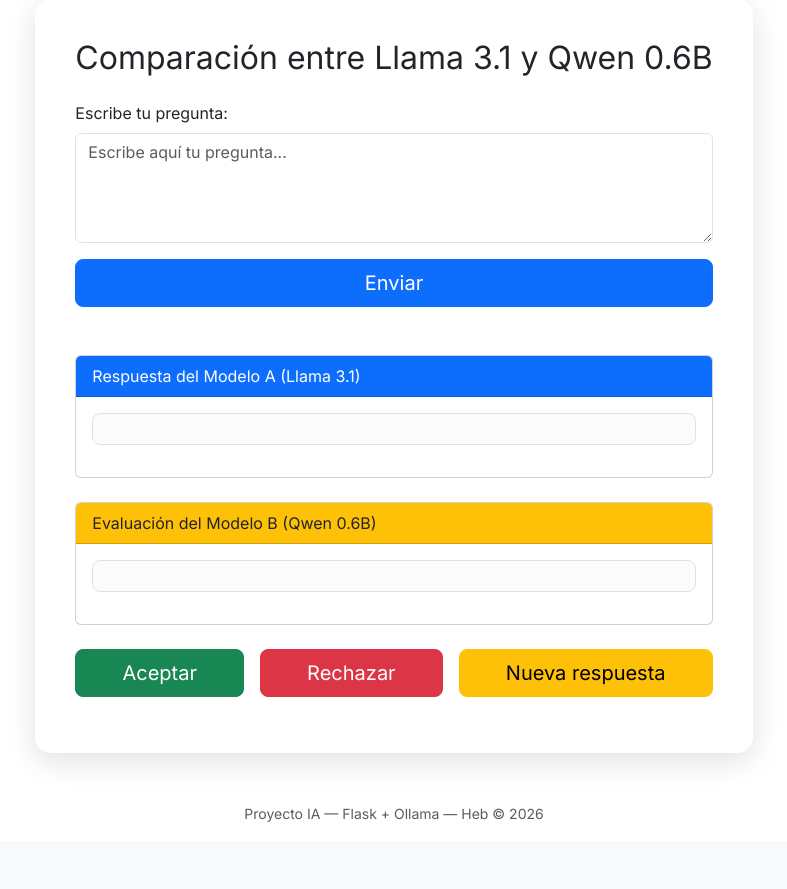
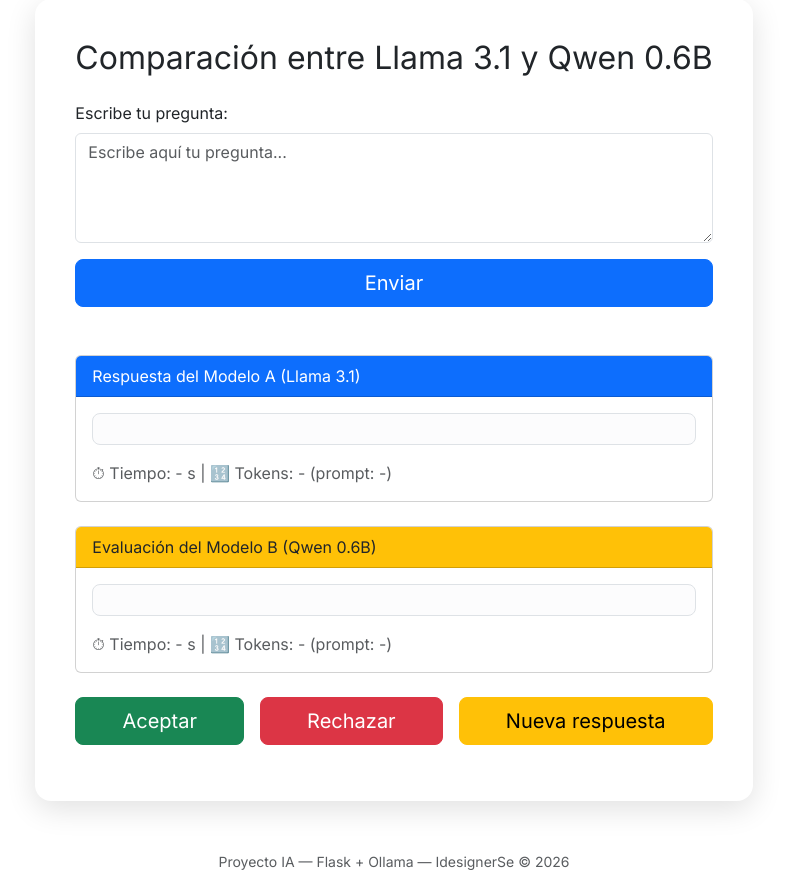
Before and after one commit to IdesignerSe/py_exercise, a Flask app: page /duelo in a window 1280 px wide. Shown: the part 119-1008 px from the top of the page, without its empty margins (246-1033 px from the left). Before the commit the page ends 941 px from the top, so only its background shows below. Run offline with Flask 3, Linux system fonts and the light colour scheme.

Commit message:
agregar tiempo y cantidad de tokens utilizado

```diff
--- a/app.py
+++ b/app.py
@@ -1,5 +1,6 @@
 from flask import Flask, render_template, request, jsonify
 import ollama
+import time
 
 app = Flask(__name__)
 
@@ -56,19 +57,31 @@
 
 # Modelo A: responde (Llama 3.1 8B)
 def modelo_a_responde(pregunta):
-    respuesta = ollama.generate(
+    start_a = time.time()
+    respuesta_a_raw = ollama.generate(
         model="llama3.1:8b",
         prompt=pregunta
     )
-    return respuesta["response"]
+    tiempo_a = time.time() - start_a
+
+    respuesta_a = respuesta_a_raw["response"]
+    tokens_a = respuesta_a_raw.get("eval_count", 0)
+    prompt_tokens_a = respuesta_a_raw.get("prompt_eval_count", 0)
+
+    return {
+        "texto": respuesta_a,
+        "tiempo": tiempo_a,
+        "tokens": tokens_a,
+        "prompt_tokens": prompt_tokens_a
+    }
 
 # Modelo B: evalúa (Qwen 0.6B)
-def modelo_b_evalua(respuesta_a):
+def modelo_b_evalua(respuesta_a_texto):
     prompt_evaluacion = f"""
 Evalúa la siguiente respuesta generada por otro modelo:
 
 RESPUESTA DEL MODELO A:
-{respuesta_a}
+{respuesta_a_texto}
 
 Quiero que me digas:
 - Si la explicación es correcta.
@@ -79,12 +92,23 @@
 Sé crítico pero justo.
 """
 
-    evaluacion = ollama.generate(
+    start_b = time.time()
+    evaluacion_b_raw = ollama.generate(
         model="qwen3:0.6b",
         prompt=prompt_evaluacion
     )
+    tiempo_b = time.time() - start_b
 
-    return evaluacion["response"]
+    evaluacion_b = evaluacion_b_raw["response"]
+    tokens_b = evaluacion_b_raw.get("eval_count", 0)
+    prompt_tokens_b = evaluacion_b_raw.get("prompt_eval_count", 0)
+
+    return {
+        "texto": evaluacion_b,
+        "tiempo": tiempo_b,
+        "tokens": tokens_b,
+        "prompt_tokens": prompt_tokens_b
+    }
 
 
 # -----------------------------
@@ -103,12 +127,18 @@
     data = request.json
     pregunta = data["pregunta"]
 
-    respuesta_a = modelo_a_responde(pregunta)
-    evaluacion_b = modelo_b_evalua(respuesta_a)
+    modelo_a = modelo_a_responde(pregunta)
+    modelo_b = modelo_b_evalua(modelo_a["texto"])
 
     return jsonify({
-        "respuesta_a": respuesta_a,
-        "evaluacion_b": evaluacion_b
+        "respuesta_a": modelo_a["texto"],
+        "evaluacion_b": modelo_b["texto"],
+        "tiempo_a": modelo_a["tiempo"],
+        "tiempo_b": modelo_b["tiempo"],
+        "tokens_a": modelo_a["tokens"],
+        "tokens_b": modelo_b["tokens"],
+        "prompt_tokens_a": modelo_a["prompt_tokens"],
+        "prompt_tokens_b": modelo_b["prompt_tokens"]
     })
 
 
--- a/templates/duelo.html
+++ b/templates/duelo.html
@@ -63,7 +63,7 @@
                 placeholder="Escribe aquí tu pregunta..."
             ></textarea>
 
-            <button onclick="enviar()" class="btn btn-primary btn-lg w-100 mb-4">
+            <button id="btnEnviar" onclick="enviar()" class="btn btn-primary btn-lg w-100 mb-4">
                 Enviar
             </button>
 
@@ -74,6 +74,10 @@
                 </div>
                 <div class="card-body">
                     <pre id="respuestaA"></pre>
+                    <div class="text-muted mt-2">
+                        ⏱ Tiempo: <span id="tiempoA">-</span> s |
+                        🔢 Tokens: <span id="tokensA">-</span> (prompt: <span id="promptTokensA">-</span>)
+                    </div>
                 </div>
             </div>
 
@@ -84,6 +88,10 @@
                 </div>
                 <div class="card-body">
                     <pre id="evaluacionB"></pre>
+                    <div class="text-muted mt-2">
+                        ⏱ Tiempo: <span id="tiempoB">-</span> s |
+                        🔢 Tokens: <span id="tokensB">-</span> (prompt: <span id="promptTokensB">-</span>)
+                    </div>
                 </div>
             </div>
 
@@ -102,7 +110,7 @@
 
     <!-- FOOTER -->
     <footer class="text-center mt-5 mb-3 text-muted">
-        <small>Proyecto IA — Flask + Ollama — Heb © 2026</small>
+        <small>Proyecto IA — Flask + Ollama — IdesignerSe © 2026</small>
     </footer>
 
     <!-- Bootstrap JS -->
@@ -122,6 +130,14 @@
 
         // ENVIAR PREGUNTA
         async function enviar() {
+            const btnEnviar = document.getElementById("btnEnviar");
+
+            // Cambiar estado del botón
+            btnEnviar.textContent = "Enviando… 🔄";
+            btnEnviar.disabled = true;
+            btnEnviar.classList.remove("btn-primary");
+            btnEnviar.classList.add("btn-outline-primary");
+
             ultimaPregunta = document.getElementById("pregunta").value;
 
             const res = await fetch("/api/duelo", {
@@ -132,27 +148,82 @@
 
             const data = await res.json();
 
+            actualizarResultados(data);
+
+            document.getElementById("botones").style.display = "flex";
+            document.getElementById("mensaje").innerHTML = "";
+
+            // Botón Enviar marcado como enviado
+            btnEnviar.textContent = "Enviado ✔";
+
+            // Reset botones secundarios
+            resetButtons();
+        }
+
+        function actualizarResultados(data) {
             document.getElementById("respuestaA").textContent = data.respuesta_a;
             document.getElementById("evaluacionB").textContent = data.evaluacion_b;
 
-            document.getElementById("botones").style.display = "flex";
-            document.getElementById("mensaje").innerHTML = "";
+            document.getElementById("tiempoA").textContent = data.tiempo_a.toFixed(2);
+            document.getElementById("tiempoB").textContent = data.tiempo_b.toFixed(2);
+
+            document.getElementById("tokensA").textContent = data.tokens_a;
+            document.getElementById("tokensB").textContent = data.tokens_b;
+
+            document.getElementById("promptTokensA").textContent = data.prompt_tokens_a;
+            document.getElementById("promptTokensB").textContent = data.prompt_tokens_b;
+        }
+
+        // Reset botones secundarios
+        function resetButtons() {
+            const aceptarBtn = document.querySelector("button[onclick='aceptar()']");
+            const rechazarBtn = document.querySelector("button[onclick='rechazar()']");
+            const nuevaBtn = document.querySelector("button[onclick='nuevaRespuesta()']");
+
+            aceptarBtn.textContent = "Aceptar";
+            aceptarBtn.disabled = false;
+            aceptarBtn.classList.remove("btn-outline-success");
+            aceptarBtn.classList.add("btn-success");
+
+            rechazarBtn.textContent = "Rechazar";
+            rechazarBtn.disabled = false;
+            rechazarBtn.classList.remove("btn-outline-danger");
+            rechazarBtn.classList.add("btn-danger");
+
+            nuevaBtn.textContent = "Nueva respuesta";
+            nuevaBtn.disabled = false;
         }
 
         // ACEPTAR
         function aceptar() {
+            const btn = document.querySelector("button[onclick='aceptar()']");
+            btn.textContent = "Aceptado ✔";
+            btn.classList.remove("btn-success");
+            btn.classList.add("btn-outline-success");
+            btn.disabled = true;
+
             document.getElementById("mensaje").innerHTML =
                 `<div class="alert alert-success">✔ Respuesta aceptada por el humano responsable.</div>`;
         }
 
         // RECHAZAR
         function rechazar() {
+            const btn = document.querySelector("button[onclick='rechazar()']");
+            btn.textContent = "Rechazado ✘";
+            btn.classList.remove("btn-danger");
+            btn.classList.add("btn-outline-danger");
+            btn.disabled = true;
+
             document.getElementById("mensaje").innerHTML =
                 `<div class="alert alert-danger">✘ Respuesta rechazada. Puedes generar una nueva.</div>`;
         }
 
         // NUEVA RESPUESTA
         async function nuevaRespuesta() {
+            const btn = document.querySelector("button[onclick='nuevaRespuesta()']");
+            btn.textContent = "Generando… 🔄";
+            btn.disabled = true;
+
             const res = await fetch("/api/duelo", {
                 method: "POST",
                 headers: { "Content-Type": "application/json" },
@@ -161,8 +232,10 @@
 
             const data = await res.json();
 
-            document.getElementById("respuestaA").textContent = data.respuesta_a;
-            document.getElementById("evaluacionB").textContent = data.evaluacion_b;
+            actualizarResultados(data);
+
+            btn.textContent = "Nueva respuesta";
+            btn.disabled = false;
 
             document.getElementById("mensaje").innerHTML =
                 `<div class="alert alert-warning">Nueva respuesta generada.</div>`;
```
